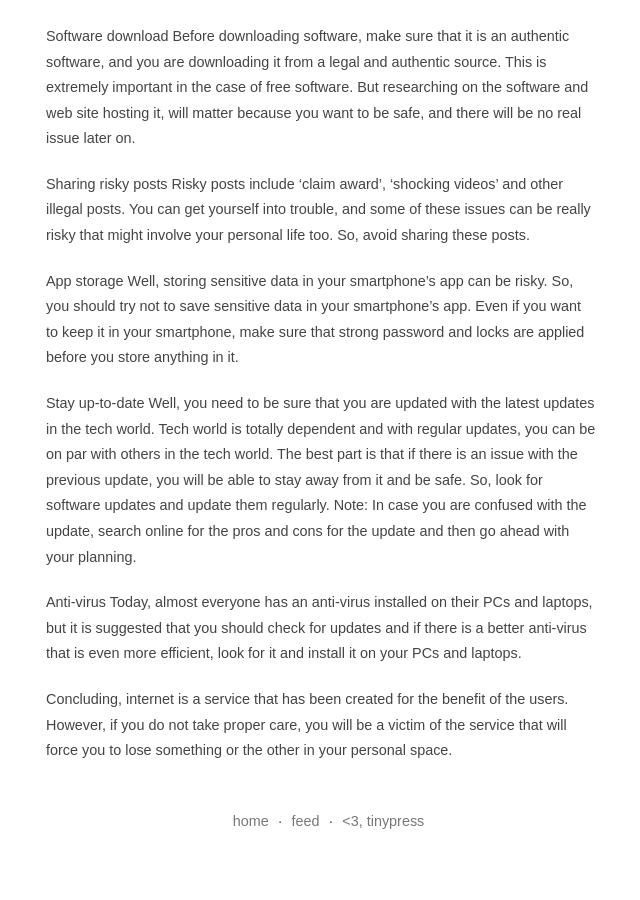
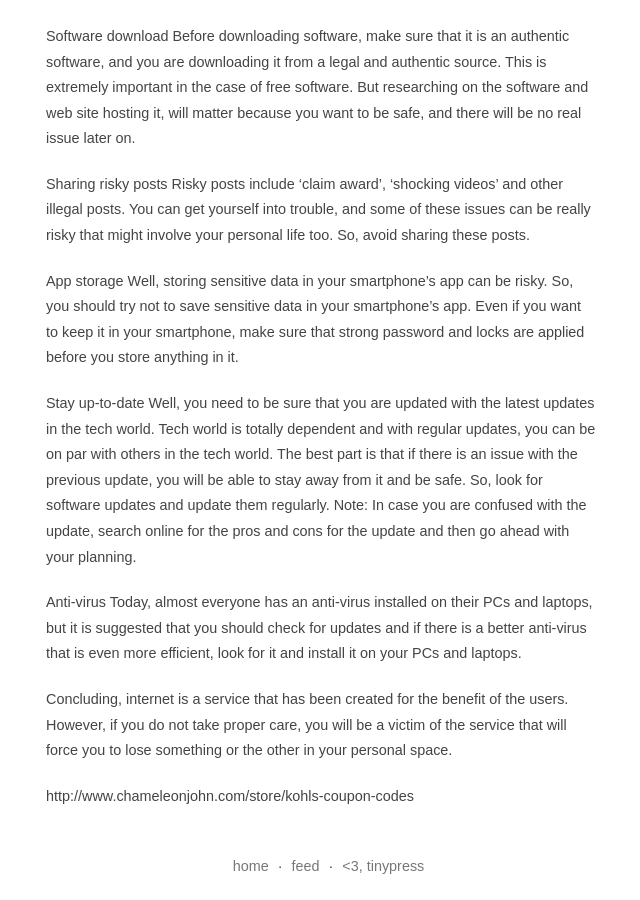
Before and after one commit to JosephAllenzz/JosephAllenzz.github.io, a Jekyll site: the page built from _posts/2015-08-04-being-safe-on-the-internet-is-important.markdown, in a window 1280 px wide and 900 px high, scrolled down 1574 px. Shown: the whole window, without its empty margins (319-959 px from the left). Built offline with Jekyll 4.4.1, drawn with Linux system fonts in a browser that asks for light colours; before the commit the page ends 2428 px from its top, so only the background shows below that; part of the change alters nothing that is shown.

Commit message:
Post update: Being safe on the internet is important

```diff
--- a/_posts/2015-08-04-being-safe-on-the-internet-is-important.markdown
+++ b/_posts/2015-08-04-being-safe-on-the-internet-is-important.markdown
@@ -58,3 +58,5 @@ Anti-virus
 Today, almost everyone has an anti-virus installed on their PCs and laptops, but it is suggested that you should check for updates and if there is a better anti-virus that is even more efficient, look for it and install it on your PCs and laptops.
 
 Concluding, internet is a service that has been created for the benefit of the users. However, if you do not take proper care, you will be a victim of the service that will force you to lose something or the other in your personal space.
+
+http://www.chameleonjohn.com/store/kohls-coupon-codes
```
